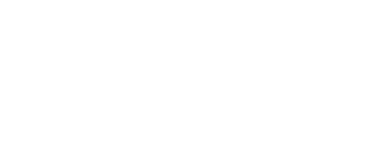
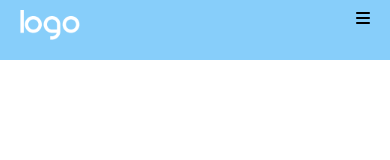
Before and after one commit to stecarraa/htmlcss-responsive-layout, a plain HTML site: page assets/index.html in a window 390 px wide. Drawn offline with Linux system fonts and the light colour scheme.

Commit message:
header fixed mobile

```diff
--- a/assets/index.html
+++ b/assets/index.html
@@ -13,6 +13,31 @@
 </head>
 
 <body>
+    <header class="site-header p-fixed ai-center">
+        <div class="container d-flex d-jc-sb">
+            <div class="logo">
+                <img id="logo" src="./img/logo.png" alt="">
+            </div>
+            <div class="navigation">
+                <div class="small">
+                    <div><i class="fa-solid fa-bars"></i></div>
+                </div>
+                <div class="big">
+                    <ul>
+                        <li>voce menu</li>
+                        <li>voce menu</li>
+                        <li>voce menu</li>
+                        <li>voce menu</li>
+                        <li>voce menu</li>
+                    </ul>
+                </div>
+            </div>
+        </div>
+    </header>
+
+
+
+    <main class="site-main"></main>
 
 </body>
 
--- a/assets/style.css
+++ b/assets/style.css
@@ -3,3 +3,48 @@
    padding: 0;
    box-sizing: border-box;
 }
+
+/* common classes */
+
+.p-fixed{
+    position: fixed;
+    top: 0;
+    left: 0;
+}
+
+.d-flex{
+    display: flex;
+}
+
+.d-jc-sb{
+    justify-content: space-between;
+}
+
+.ai-center{
+
+    align-items: center;
+
+}
+
+/* mobile */
+
+.site-header{
+    background-color: lightskyblue;
+    height: 60px;
+    width: 100%;
+}
+
+.site-header .container{
+
+    padding: 10px 20px;
+    width: 100%;
+}
+
+.big{
+    display: none;
+}
+
+#logo{
+    height: 30px;
+
+}
```
